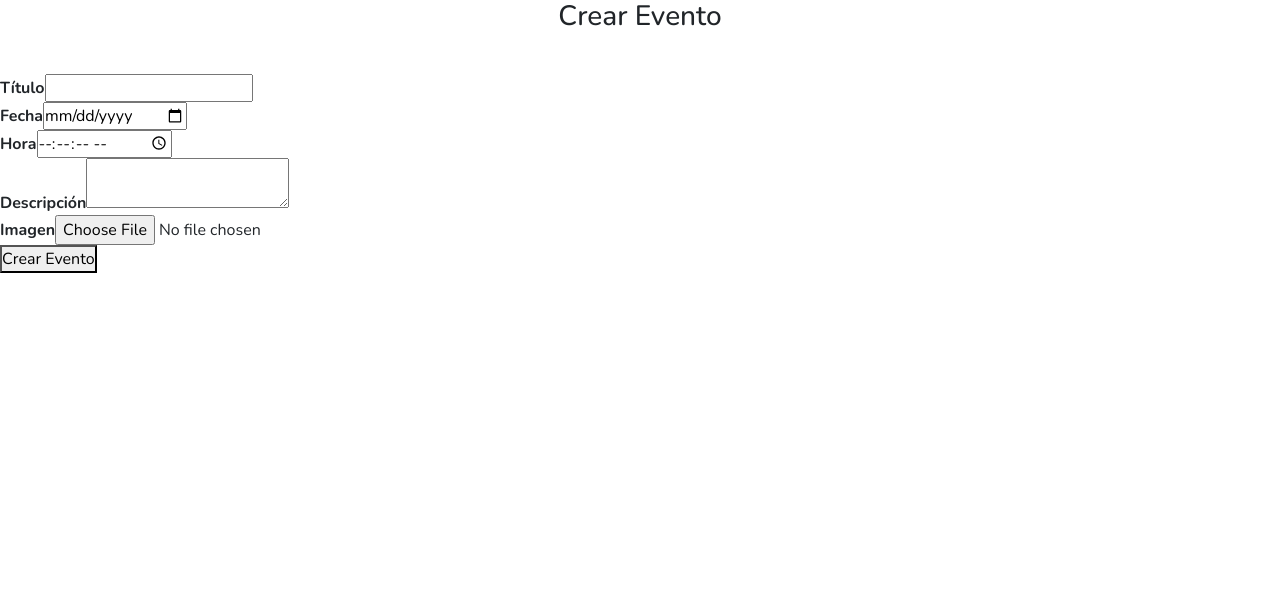
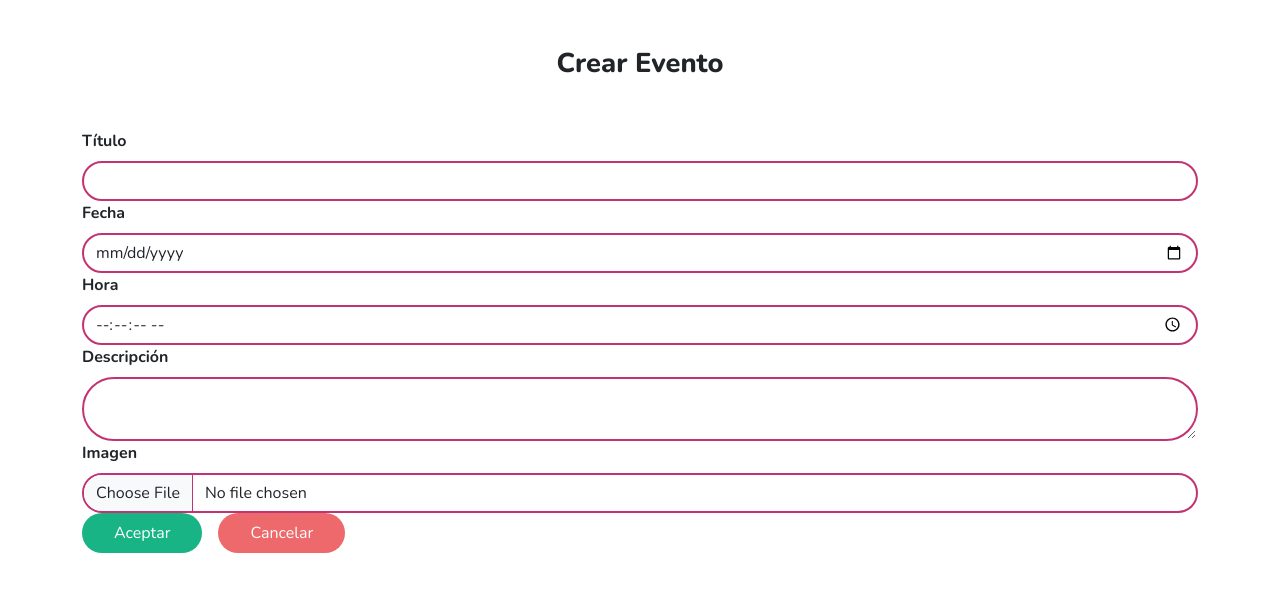
Before and after one commit to thedatinglabbcn/thedatinglab, a React (Create React App) app in the folder client/: page /dashboard/create in a window 1280 px wide. Shown: the top 592 px of the page. Built offline with nearby package versions, Linux system fonts and the light colour scheme; no server answers.

Commit message:
router, edit y create, eventservice

```diff
--- a/client/src/application/Router.jsx
+++ b/client/src/application/Router.jsx
@@ -2,8 +2,8 @@ import { createBrowserRouter } from 'react-router-dom';
 import HomePage from '../pages/home/HomePage';
 import RegisterPage from '../pages/register/RegisterPage';
 import LoginPage from '../pages/login/LoginPage';
-import CreateForm from '../components/forms/CreateForm';
-import EditForm from '../components/forms/EditForm';
+import CreateForm from '../components/admin/CreateForm';
+import EditForm from '../components/admin/EditForm';
 import MatchCard from '../components/matchCard/MatchCard';
 
 const router = createBrowserRouter([
@@ -28,7 +28,7 @@ const router = createBrowserRouter([
     element: <CreateForm />
   },
   {
-    path: '/dashboard/edit',
+    path: '/dashboard/edit/:eventId',
     element: <EditForm />
   }
 
--- /dev/null
+++ b/client/src/components/admin/CreateForm.jsx
@@ -0,0 +1,132 @@
+import React, { useState } from 'react';
+import { EventService } from '../../service/EventService';
+import { useNavigate } from 'react-router-dom';
+import Swal from 'sweetalert2';
+import '../../components/forms/Forms.css';
+import 'bootstrap/dist/css/bootstrap.min.css';
+
+function CreateForm() {
+  const navigate = useNavigate();
+  const [eventData, setEventData] = useState({
+    title: '',
+    date: '',
+    time: '',
+    description: '',
+    image: null,
+  });
+
+  const handleInputChange = (e) => {
+    const { name, value } = e.target;
+    setEventData({
+      ...eventData,
+      [name]: value,
+    });
+  };
+
+  const handleFileChange = (e) => {
+    const file = e.target.files[0];
+    setEventData({
+      ...eventData,
+      image: file,
+    });
+  };
+
+  const handleSubmit = async (e) => {
+    e.preventDefault();
+
+    const formData = new FormData();
+    formData.append('title', eventData.title);
+    formData.append('date', eventData.date);
+    formData.append('time', eventData.time);
+    formData.append('description', eventData.description);
+    formData.append('image', eventData.image);
+
+    EventService.createEvent(formData)
+    .then((response) => {
+      if (response.status === 200) {
+        Swal.fire({
+          title: '¡Creación exitosa!',
+          text: 'Tu evento ha sido creado correctamente.',
+          icon: 'success',
+        });
+
+        console.log('Evento creado exitosamente');
+
+        navigate('/dashboard');
+      } else {
+        // Manejar otros estados de respuesta si es necesario
+      }
+    })
+    .catch((error) => {
+      console.error('Error al crear el evento:', error);
+      // Manejar errores si es necesario
+    });
+  };
+
+  return (
+    <div className='container'>
+      <h2 className='form-title'>Crear Evento</h2>
+      <form onSubmit={handleSubmit} encType="multipart/form-data">
+        <div>
+          <label className='form-label' htmlFor="title">Título</label>
+          <input
+            type="text"
+            name="title"
+            className="form-control"
+            value={eventData.title}
+            onChange={handleInputChange}
+            required
+          />
+        </div>
+        <div>
+          <label className='form-label' htmlFor="date">Fecha</label>
+          <input
+            type="date"
+            name="date"
+            className="form-control"
+            value={eventData.date}
+            onChange={handleInputChange}
+            required
+          />
+        </div>
+        <div>
+          <label className='form-label' htmlFor="time">Hora</label>
+          <input
+            type="time"
+            name="time"
+            className="form-control"
+            step="1"
+            value={eventData.time}
+            onChange={handleInputChange}
+            required
+          />
+        </div>
+        <div>
+          <label className='form-label' htmlFor="description">Descripción</label>
+          <textarea
+            name="description"
+            className="form-control"
+            value={eventData.description}
+            onChange={handleInputChange}
+            required
+          ></textarea>
+        </div>
+        <div>
+          <label className='form-label' htmlFor="image">Imagen</label>
+          <input
+            type="file"
+            name="image"
+            className="form-control"
+            accept="image/*"
+            onChange={handleFileChange}
+            required
+          />
+        </div>
+        <button className='button-send' type="submit">Aceptar</button>
+        <button className='button-cancel' type="submit">Cancelar</button>
+      </form>
+    </div>
+  );
+}
+
+export default CreateForm;
--- a/client/src/components/forms/CreateForm.jsx
+++ b/client/src/components/admin/EditForm.jsx
@@ -1,8 +1,13 @@
 import React, { useState } from 'react';
-import axios from 'axios';
+import { useNavigate, useParams } from 'react-router-dom';
+import { EventService } from '../../service/EventService';
 import Swal from 'sweetalert2';
+import '../../components/forms/Forms.css';
+import 'bootstrap/dist/css/bootstrap.min.css';
 
-function CreateForm() {
+function EditForm() {
+  const navigate = useNavigate();
+  const { eventId } = useParams();
   const [eventData, setEventData] = useState({
     title: '',
     date: '',
@@ -27,7 +32,7 @@ function CreateForm() {
     });
   };
 
-  const handleSubmit = async (e) => {
+  const handleSubmit = (e) => {
     e.preventDefault();
 
     const formData = new FormData();
@@ -37,58 +42,57 @@ function CreateForm() {
     formData.append('description', eventData.description);
     formData.append('image', eventData.image);
 
-    try {
-      const response = await axios.post('/api/admin/event', formData, {
-        headers: {
-          'Content-Type': 'multipart/form-data',
-        },
-      });
-
+    EventService.updateEvent(eventId, formData)
+      .then((response) => {
         if (response.status === 200) {
           Swal.fire({
-          title: '¡Creación exitosa!',
-          text: 'Tu evento ha sido creado correctamente.',
+            title: '¡Actualización exitosa!',
+            text: 'La información del evento ha sido actualizada correctamente.',
             icon: 'success',
           });
 
-        console.log('Evento creado exitosamente');
+          navigate('/dashboard');
         } else {
+          console.log('El servidor respondió con un estado diferente de 200:', response.status);
         }
-    } catch (error) {
-      console.error('Error al crear el evento:', error);
-      // Manejar errores si es necesario
-    }
+      })
+      .catch((error) => {
+        console.error('Error al actualizar el evento:', error);
+      });
   };
 
   return (
-    <div>
-      <h2>Crear Evento</h2>
+    <div className='container'>
+      <h2 className='form-title'>Editar Evento</h2>
       <form onSubmit={handleSubmit} encType="multipart/form-data">
         <div>
-          <label htmlFor="title">Título</label>
+          <label  className='form-label' htmlFor="title">Título</label>
           <input
             type="text"
             name="title"
+            className="form-control"
             value={eventData.title}
             onChange={handleInputChange}
             required
           />
         </div>
         <div>
-          <label htmlFor="date">Fecha</label>
+          <label className='form-label' htmlFor="date">Fecha</label>
           <input
             type="date"
             name="date"
+            className="form-control"
             value={eventData.date}
             onChange={handleInputChange}
             required
           />
         </div>
         <div>
-          <label htmlFor="time">Hora</label>
+          <label className='form-label' htmlFor="time">Hora</label>
           <input
             type="time"
             name="time"
+            className="form-control"
             step="1"
             value={eventData.time}
             onChange={handleInputChange}
@@ -96,28 +100,30 @@ function CreateForm() {
           />
         </div>
         <div>
-          <label htmlFor="description">Descripción</label>
+          <label className='form-label' htmlFor="description">Descripción</label>
           <textarea
             name="description"
+            className="form-control"
             value={eventData.description}
             onChange={handleInputChange}
             required
           ></textarea>
         </div>
         <div>
-          <label htmlFor="image">Imagen</label>
+          <label className='form-label' htmlFor="image">Imagen</label>
           <input
             type="file"
             name="image"
+            className="form-control"
             accept="image/*"
             onChange={handleFileChange}
-            required
           />
         </div>
-        <button type="submit">Crear Evento</button>
+        <button className='button-send' type="submit">Aceptar</button>
+        <button className='button-cancel' type="submit">Cancelar</button>
       </form>
     </div>
   );
 }
 
-export default CreateForm;
+export default EditForm;
--- a/client/src/components/forms/EditForm.jsx
+++ /dev/null
@@ -1,88 +0,0 @@
-import React, { useState } from 'react';
-import { EventService } from '../../service/EventService';
-import Swal from 'sweetalert2';
-import 'bootstrap/dist/css/bootstrap.min.css';
-import './Forms.css';
-
-function EditForm() {
-  const [eventData, setEventData] = useState({
-    title: '',
-    date: '',
-    time: '',
-    description: '',
-  });
-
-  const handleInputChange = (e) => {
-    const { name, value } = e.target;
-    setEventData({
-      ...eventData,
-      [name]: value,
-    });
-  };
-
-  const auth = EventService();
-  const handleSubmit = (e) => {
-    e.preventDefault();
-    auth.updateEvent(eventData)
-    .then(res => {
-        Swal.fire({
-          title: 'Actualización exitosa!',
-          text: 'Tu evento ha sido actualizado correctamente.',
-          icon: 'success',
-        });
-        console.log(res);
-      })
-      .catch(err => console.log(err));
-      console.log(eventData);
-  };
-
-  return (
-    <div>
-      <h2>Editar Evento</h2>
-      <form onSubmit={handleSubmit}>
-        <div>
-          <label htmlFor="title">Título</label>
-          <input
-            type="text"
-            name="title"
-            value={eventData.title}
-            onChange={handleInputChange}
-            required
-          />
-        </div>
-        <div>
-          <label htmlFor="date">Fecha</label>
-          <input
-            type="date"
-            name="date"
-            value={eventData.date}
-            onChange={handleInputChange}
-            required
-          />
-        </div>
-        <div>
-          <label htmlFor="time">Hora</label>
-          <input
-            type="time"
-            name="time"
-            value={eventData.time}
-            onChange={handleInputChange}
-            required
-          />
-        </div>
-        <div>
-          <label htmlFor="description">Descripción</label>
-          <textarea
-            name="description"
-            value={eventData.description}
-            onChange={handleInputChange}
-            required
-          ></textarea>
-        </div>
-        <button type="submit">Editar Evento</button>
-      </form>
-    </div>
-  );
-}
-
-export default EditForm;
```
Also changed, not shown: client/src/service/EventService.jsx (+21 -39 lines), client/src/admin/Dashboard.jsx (deleted), client/src/admin/NavbarAdmin.jsx (deleted), client/src/admin/Sidebar.jsx (deleted). Lines whose indentation alone changed are shown as unchanged.
